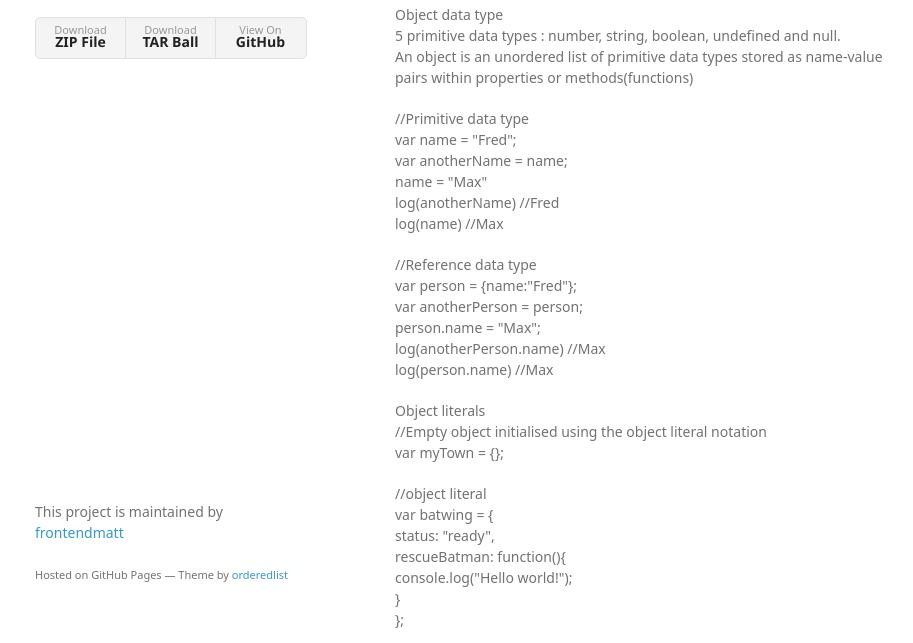
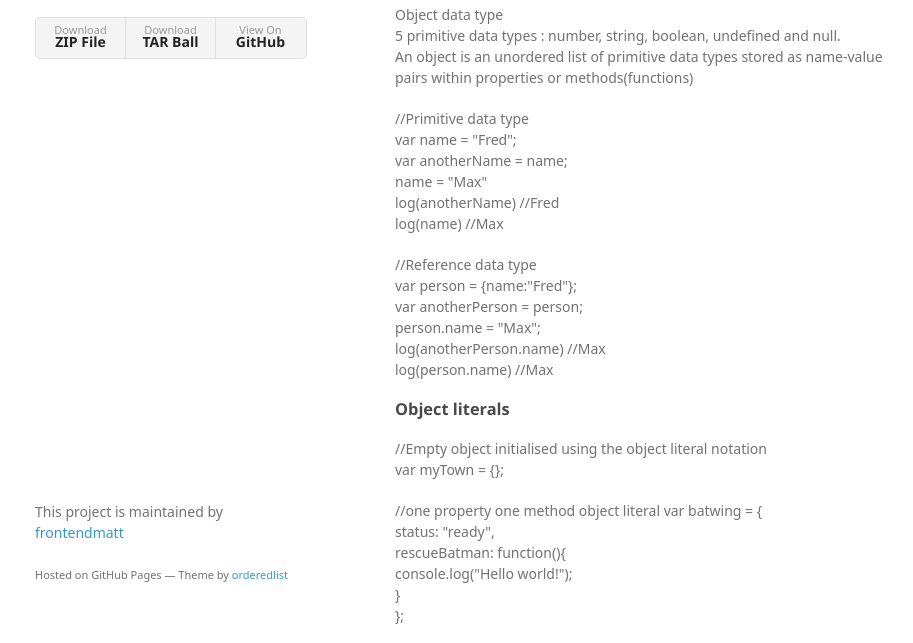
Before and after one commit to frontendmatt/Javascript101, a plain HTML site: page index.html in a window 1280 px wide. Shown: the part 146-789 px from the top of the page, without its empty margins (175-1088 px from the left). Drawn offline with Linux system fonts and the light colour scheme; a web font is replaced by a local one.

```diff
--- a/index.html
+++ b/index.html
@@ -51,11 +51,13 @@
 log(anotherPerson.name) //Max <br>
 log(person.name) //Max <br></p>
 
-<p>Object literals <br>
-//Empty object initialised using the object literal notation <br>
+<h3>
+<a id="object-literals" class="anchor" href="#object-literals" aria-hidden="true"><span class="octicon octicon-link"></span></a>Object literals</h3>
+
+<p>//Empty object initialised using the object literal notation <br>
 var myTown = {}; <br></p>
 
-<p>//object literal <br>
+<p>//one property one method object literal
 var batwing = { <br>
     status: "ready", <br>
     rescueBatman: function(){ <br>
```
Also changed, not shown: params.json (+1 -1 lines).
